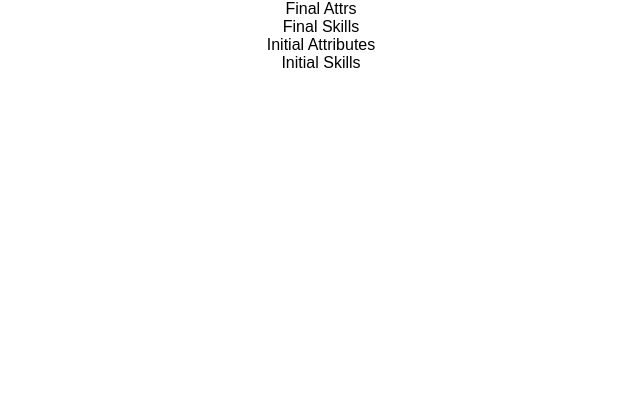
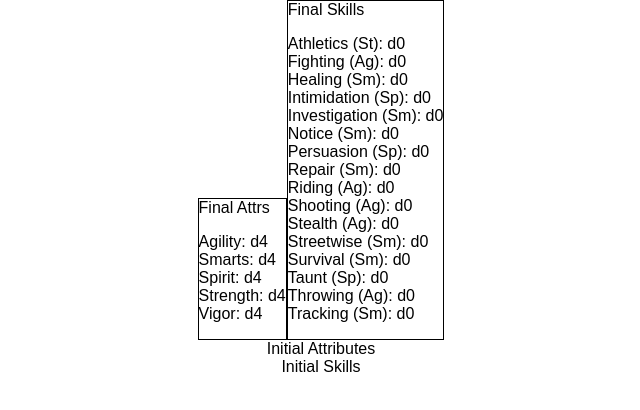
Before and after one commit to dghero/savage-planner-client, a React (Create React App) app in the folder savage-planner-client/: page / in a window 1280 px wide. Shown: the top 410 px of the page, without its empty margins (319-959 px from the left). Built offline with nearby package versions, Linux system fonts and the light colour scheme.

Commit message:
Add static DisplayAttr with dummy data

```diff
--- /dev/null
+++ b/savage-planner-client/src/components/display-attributes.css
@@ -0,0 +1,12 @@
+.display-attributes{
+  display: inline-block;
+  border: 1px solid black;
+  width: auto;
+  margin: auto;
+  text-align: left;
+}
+
+.display-attributes ul{
+  list-style-type: none;
+  padding: 0;
+}
--- a/savage-planner-client/src/components/display-attributes.js
+++ b/savage-planner-client/src/components/display-attributes.js
@@ -1,10 +1,34 @@
 import React from 'react';
+import './display-attributes.css';
 
 export default function DisplayAttributes(props){
 
+  const attributes = {
+    strength: 4,
+    vigor: 4,
+    agility: 4,
+    smarts: 4,
+    spirit: 4
+  };
+
+  const attrKeys = Object.keys(attributes).sort();
+
+  const attrListItems = attrKeys.map(attr =>{
+    const attrName = attr.charAt(0).toUpperCase() + attr.substring(1);
+    const attrVal = attributes[attr];
+    return (
+      <li key={`final-${attr}`}>
+        {attrName}: d{attrVal}
+      </li>
+    );
+  });
+
   return (
-    <div class="display-attributes">
+    <div className="display-attributes">
       Final Attrs
+      <ul>
+        {attrListItems}
+      </ul>
     </div>
   );
 }
--- /dev/null
+++ b/savage-planner-client/src/components/display-skills.css
@@ -0,0 +1,12 @@
+.display-skills{
+  display: inline-block;
+  border: 1px solid black;
+  width: auto;
+  margin: auto;
+  text-align: left;
+}
+
+.display-skills ul{
+  list-style-type: none;
+  padding: 0;
+}
--- a/savage-planner-client/src/components/display-skills.js
+++ b/savage-planner-client/src/components/display-skills.js
@@ -1,10 +1,58 @@
 import React from 'react';
+import './display-skills.css';
 
 export default function DisplaySkills(props){
 
+  //dummy data
+  const skills = {
+    athletics:{val:0, attr: 'strength'},
+    fighting:{val:0, attr: 'agility'},
+    healing:{val:0, attr: 'smarts'},
+    intimidation:{val:0, attr: 'spirit'},
+    investigation:{val:0, attr: 'smarts'},
+    notice:{val:0, attr: 'smarts'},
+    persuasion:{val:0, attr: 'spirit'},
+    repair:{val:0, attr: 'smarts'},
+    riding:{val:0, attr: 'agility'},
+    shooting:{val:0, attr: 'agility'},
+    stealth:{val:0, attr: 'agility'},
+    streetwise:{val:0, attr: 'smarts'},
+    survival:{val:0, attr: 'smarts'},
+    taunt:{val:0, attr: 'spirit'},
+    throwing:{val:0, attr: 'agility'},
+    tracking:{val:0, attr: 'smarts'}
+  };
+
+  //Helper function for formatting
+  const getAttrAbbrev = function(attr){
+    switch(attr){
+      case 'strength': return 'St';
+      case 'agility': return 'Ag';
+      case 'smarts': return 'Sm';
+      case 'spirit': return 'Sp';
+      case 'vigor': return 'Vi';
+    }
+  };
+
+
+  const skillKeys = Object.keys(skills).sort();
+
+  const skillListItems = skillKeys.map(skill =>{
+    const skillName = skill.charAt(0).toUpperCase() + skill.substring(1);
+    const linkedAttr = getAttrAbbrev(skills[skill].attr);
+    return (
+      <li key={`final-${skill}`}>
+        {skillName} ({linkedAttr}): d{skills[skill].val}
+      </li>
+    );
+  });
+
   return (
-    <div class="display-skills">
+    <div className="display-skills">
       Final Skills
+      <ul>
+        {skillListItems}
+      </ul>
     </div>
   );
 }
--- a/savage-planner-client/src/components/display-stats.js
+++ b/savage-planner-client/src/components/display-stats.js
@@ -6,7 +6,7 @@ import DisplaySkills from './display-skills';
 export default function DisplayStats(props){
 
   return (
-    <div class="display-stats">
+    <div className="display-stats">
       <DisplayAttributes />
       <DisplaySkills />
     </div>
--- a/savage-planner-client/src/components/initial-attributes.js
+++ b/savage-planner-client/src/components/initial-attributes.js
@@ -3,7 +3,7 @@ import React from 'react';
 export default function InitialAttributes(props){
 
   return (
-    <div class="initial-attributes">
+    <div className="initial-attributes">
       Initial Attributes
     </div>
   );
--- a/savage-planner-client/src/components/initial-skills.js
+++ b/savage-planner-client/src/components/initial-skills.js
@@ -3,7 +3,7 @@ import React from 'react';
 export default function InitialSkills(props){
 
   return (
-    <div class="initial-skills">
+    <div className="initial-skills">
       Initial Skills
     </div>
   );
--- a/savage-planner-client/src/components/initial-stats.js
+++ b/savage-planner-client/src/components/initial-stats.js
@@ -5,7 +5,7 @@ import InitialSkills from './initial-skills';
 export default function InitialStats(props){
 
   return (
-    <div class="initial-stats">
+    <div className="initial-stats">
       <InitialAttributes />
       <InitialSkills />
     </div>
```
